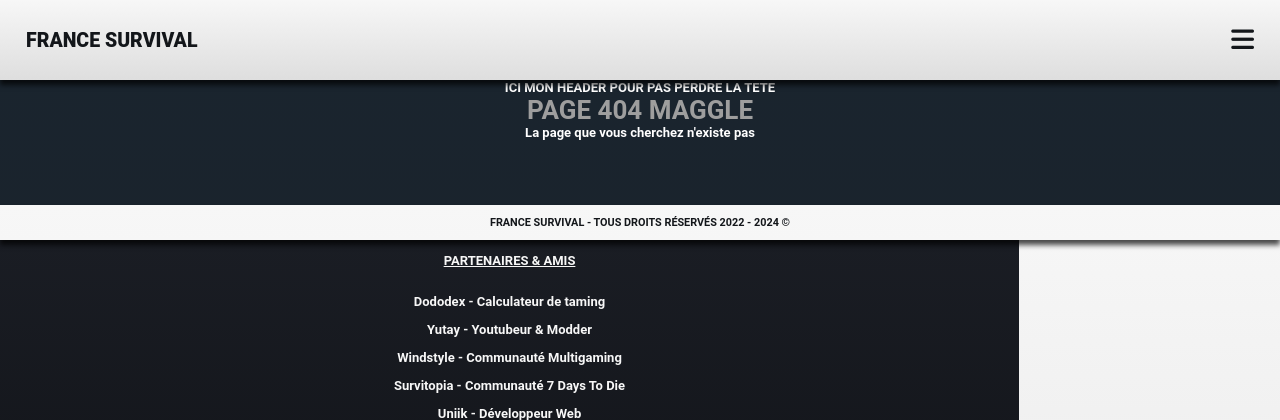
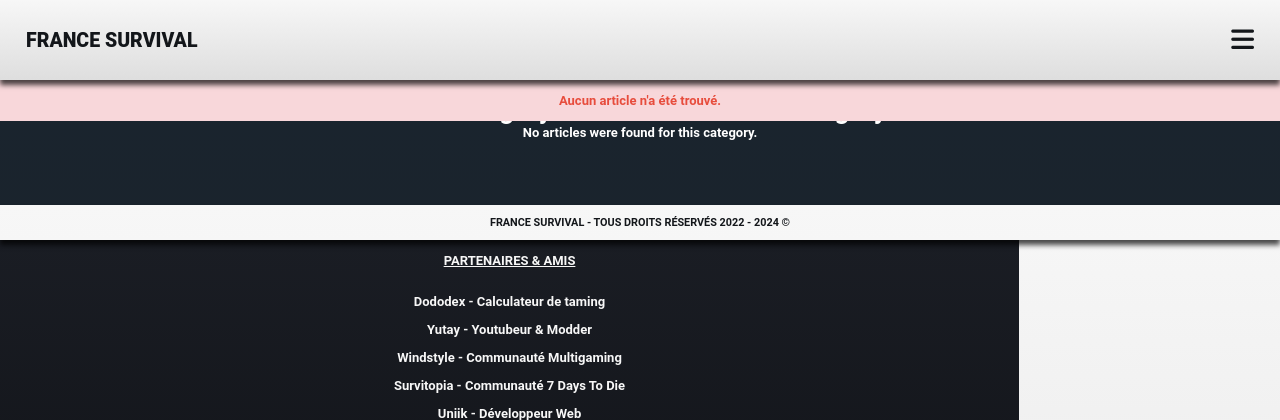
Before and after one commit to xamayca/PROJET-DE-FORMATION-PHP, a PHP site: page /actualites-ark-2 in a window 1280 px wide. Shown: the top 420 px of the page. Run offline with PHP 8.4, Linux system fonts and the light colour scheme; data comes from the database, SQL or seed files in the repository; both versions use the stored data as it was after the commit; tables that the repository leaves empty hold one stand-in row (values such as "Sample post"); some libraries are stand-ins or nearby versions.

Commit message:
creation article ok

```diff
--- a/controllers/ArticlesController.php
+++ b/controllers/ArticlesController.php
@@ -9,6 +9,7 @@ require_once '../utils/validate-image.php';
 
 class ArticlesController
 {
+    /** MÉTHODE POUR CRÉER UN ARTICLE */
     public function createArticle()
     {
         // INSTANCIATION DE LA CLASSES MessageManager POUR GERER LES MESSAGES //
@@ -30,6 +31,7 @@ class ArticlesController
 
             // VALIDATION DU TITRE DE L'ARTICLE //
             if (!empty($_POST['title'])) {
+                $title = $_POST['title'];
                 if (!preg_match($regexManager->getRegex('title'), $title)) {
                     $errors['title'] = $messageManager->getMessage('error', 'title_invalid');
                 } elseif (strlen($title) < 3) {
@@ -43,7 +45,8 @@ class ArticlesController
 
             // VALIDATION DU CONTENU DE L'ARTICLE //
             if (!empty($_POST['content'])) {
-                if (!preg_match($regexManager->getRegex('content'), $content)) {
+                $content = $_POST['content'];
+                if (preg_match($regexManager->getRegex('content'), $content)) {
                     $errors['content'] = $messageManager->getMessage('error', 'content_invalid');
                 } elseif (strlen($content) < 3) {
                     $errors['content'] = $messageManager->getMessage('error', 'content_minlength');
@@ -80,18 +83,57 @@ class ArticlesController
             // VALIDATION DE LA CATEGORIE DE L'ARTICLE //
             if (!empty($_POST['categories'])) {
                 $categoryId = $_POST['categories'];
-                $article->setId($categoryId);
-                if (!$article->checkCategoryExistById()) {
+                $article->setCategory($categoryId);
+                if ($article->checkCategoryExistById() === 0) {
                     $errors['categories'] = $messageManager->getMessage('error', 'categories_invalid');
                 }
             } else {
                 $errors['categories'] = $messageManager->getMessage('error', 'categories_required');
             }
+
+            if (empty($errors)) {
+                $article->setTitle($title);
+                $article->setContent($content);
+                $article->setCategory($categoryId);
+                $article->setAuthor($_SESSION['user']['id']);
+                $article->setPublicationDate(date('Y-m-d H:i:s'));
+                $result = $article->create();
+                if ($result) {
+                    $_SESSION['success'] = $messageManager->getMessage('success', 'article_created');
+                } else {
+                    $_SESSION['warning'] = $messageManager->getMessage('error', 'unexpected_error');
+                }
+            }
         }
+
+        $categories = $article->getCategoriesList();
+
         require_once '../views/elements/header.php';
         require_once '../views/pages/articles/create-article.php';
         require_once '../views/elements/footer.php';
+    }
 
-        var_dump($errors);
+    /** MÉTHODE POUR AFFICHER UN ARTICLE PAR SA CATEGORIE *//** MÉTHODE POUR AFFICHER UN ARTICLE PAR SA CATEGORIE */
+    public function displayArticlesByCategory($params)
+    {
+        $categoryId = $params[0];
+        $messageManager = new MessageManager();
+
+        $article = new Article();
+
+        $categories = $article->getCategoriesList();
+        $article->setCategory($categoryId);
+
+        // RECUPERE DES ARTICLES PAR CATEGORIE //
+        $articles = $article->getArticlesByCategory();
+
+        // SI PAS D'ARTICLES POUR CETTE CATEGORIE //
+        if (empty($articles)) {
+            $_SESSION['warning'] = $messageManager->getMessage('error', 'no_article_found');
+        }
+
+        require_once '../views/elements/header.php';
+        require_once '../views/pages/articles/display-articles.php';
+        require_once '../views/elements/footer.php';
     }
 }
--- a/models/article.php
+++ b/models/article.php
@@ -37,7 +37,7 @@ class Article
     }
 
     /** MÉTHODE POUR CRÉER UN ARTICLE */
-    public function create($userId)
+    public function create()
     {
         try {
             // PRÉPARE LA REQUETE //
@@ -53,7 +53,7 @@ class Article
             $req->bindValue(':id_articles_categories', $this->id_articles_categories, PDO::PARAM_INT);
 
             // EXECUTE LA REQUETE //
-            $req->execute();
+            return $req->execute();
         } catch (PDOException $e) {
             $this->handleDatabaseError($e);
             // ON ARRÊTE L'EXÉCUTION DU SCRIPT //
@@ -83,11 +83,53 @@ class Article
     {
         $sql = 'SELECT COUNT(*) FROM `gt3f5b_articles_categories` WHERE `id` = :id';
         $req = $this->pdo->prepare($sql);
-        $req->bindValue(':id', $this->id, PDO::PARAM_INT);
+        $req->bindValue(':id', $this->id_articles_categories, PDO::PARAM_INT);
         $req->execute();
         return $req->fetch(PDO::FETCH_COLUMN);
     }
 
+    /** MÉTHODE POUR RÉCUPÉRER LES ARTICLES PAR CATÉGORIE */
+    public function getArticlesByCategory()
+    {
+        try {
+            // PREPARATION DE LA REQUETE //
+            $sql = 'SELECT `gt3f5b_articles`.`id`, `title`,`content`,`views`,`cover`,`date`,`id_users`, `name`, `gt3f5b_users`.`username` AS author FROM `gt3f5b_articles`
+            INNER JOIN `gt3f5b_articles_categories` ON `id_articles_categories` = `gt3f5b_articles_categories`.`id`
+            INNER JOIN `gt3f5b_users` ON `gt3f5b_articles`.`id_users` = `gt3f5b_users`.`id`
+            WHERE `id_articles_categories` = :category';
+            $req = $this->pdo->prepare($sql);
+            $req->bindValue(':category', $this->id_articles_categories, PDO::PARAM_INT);
+            $req->execute();
+
+            // FETCH ALL RETOURNE UN TABLEAU CONTENANT TOUTES LES LIGNES DE LA TABLE //
+            return $req->fetchAll(PDO::FETCH_OBJ);
+        } catch (PDOException $e) {
+            $this->handleDatabaseError($e);
+            // ON ARRÊTE L'EXÉCUTION DU SCRIPT //
+            exit();
+        }
+    }
+
+    /** RECUPERE LE NOM DE L'AUTEUR DE L'ARTICLE */
+    public function getAuthorName()
+    {
+        try {
+            $sql = 'SELECT `username` FROM `gt3f5b_users` WHERE `id` = :id';
+            $req = $this->pdo->prepare($sql);
+            $req->bindValue(':id', $this->id_users, PDO::PARAM_INT);
+            $req->execute();
+            return $req->fetch(PDO::FETCH_COLUMN);
+        } catch (PDOException $e) {
+            $this->handleDatabaseError($e);
+            exit();
+        }
+    }
+
+    /** SETTER POUR LE NOM DE L'AUTEUR DE L'ARTICLE */
+    public function setAuthorName($username)
+    {
+        $this->username = $username;
+    }
 
     /** SETTER POUR ARTICLE ID */
     public function setId($id)
@@ -167,12 +209,6 @@ class Article
         $this->id_users = $userId;
     }
 
-    /** GETTER POUR ARTICLE ID USERS */
-    public function getAuthor()
-    {
-        return $this->id_users;
-    }
-
     /** SETTER POUR ARTICLE ID ARTICLES CATEGORIES */
     public function setCategory($category)
     {
@@ -185,4 +221,8 @@ class Article
         return $this->id_articles_categories;
     }
 
+    public function setPublicationDate(bool $date)
+    {
+        $this->date = $date;
+    }
 }
--- a/models/router.php
+++ b/models/router.php
@@ -5,12 +5,15 @@ class Router
     private array $routeMappings = [];
 
     /** AJOUTEZ UNE ROUTE AU ROUTEUR EN L'AJOUTANT AU TABLEAU DES ROUTES */
-    public function addRoute(string $uri, string $controllerName, string $methodName)
+    public function addRoute(string $uri, string $controllerName, string $methodName, array $params = [])
     {
         $this->routeMappings[$uri] = [
             'controller' => $controllerName,
-            'method' => $methodName
+            'method' => $methodName,
         ];
+        if(!empty($params)){
+            $this->routeMappings[$uri]['params'] = $params;
+        }
     }
 
     /** DETERMINE LE CONTROLLER ET LA METHOD A UTILISER EN FONCTION DE L'URI DEMANDER */
@@ -30,8 +33,18 @@ class Router
 
         // INSTANCIE LE CONTROLLER ET APPEL LA FONCTION DEMANDER //
         require_once __DIR__ . '/../controllers/' . $controllerName . 'Controller.php';
+
         $controllerInstance = $controllerName . 'Controller';
-        $controllerInstance = new $controllerInstance();
-        $controllerInstance->$methodName();
+
+        if(isset($this->routeMappings[$requestedUri]['params'])){
+            $params = $this->routeMappings[$requestedUri]['params'];
+            $controllerInstance = new $controllerInstance();
+            $controllerInstance->$methodName($params);
+            } else {
+            $controllerInstance = new $controllerInstance();
+            $controllerInstance->$methodName();
+        }
+
+
     }
 }
--- a/public/index.php
+++ b/public/index.php
@@ -21,7 +21,10 @@ $router->addRoute('/deconnexion', 'User', 'logout');
 $router->addRoute('/admin', 'Admin', 'adminPanel');
 
 // CREATION DES ROUTES POUR LES ARTICLES //
-$router->addRoute('/article', 'Articles', 'createArticle');
+$router->addRoute('/creer-un-article', 'Articles', 'createArticle');
+$router->addRoute('/actualites-communaute', 'Articles', 'displayArticlesByCategory', [1]);
+$router->addRoute('/actualites-ark-survival-ascended', 'Articles', 'displayArticlesByCategory', [2]);
+$router->addRoute('/actualites-ark-2', 'Articles', 'displayArticlesByCategory', [3]);
 
 // CREATION DES ROUTES POUR LE TEST //
 $router->addRoute('/php-test', 'Pages', 'testPhp');
--- a/utils/messages-manager.php
+++ b/utils/messages-manager.php
@@ -46,11 +46,12 @@ class MessageManager {
                 'content_invalid' => 'Le contenu de l\'article est invalide.',
                 'categories_required' => 'La catégorie de l\'article est requise.',
                 'categories_invalid' => 'La catégorie de l\'article est invalide.',
+                'categories_not_found' => 'La catégorie de l\'article n\'a pas été trouvée.',
                 'cover_invalid' => 'L\'image de couverture de l\'article est invalide.',
                 'cover_required' => 'L\'image de couverture de l\'article est requise.',
                 'cover_maxsize' => 'L\'image de couverture de l\'article ne doit pas dépasser 3 Mo.',
                 'cover_move_error' => 'Une erreur s\'est produite lors du téléchargement de l\'image de couverture de l\'article.',
-
+                'no_article_found' => 'Aucun article n\'a été trouvé.',
                 // ERREURS POUR LES IMAGES //
                 'image_not_uploaded' => 'L\'image n\'a pas été téléchargée.',
                 'image_invalid' => 'Le fichier n\'est pas une image valide.',
@@ -76,6 +77,7 @@ class MessageManager {
                 'password_updated' => 'Le mot de passe a été mis à jour avec succès.',
                 'avatar_updated' => 'L\'avatar a été mis à jour avec succès.',
                 'account_deleted' => 'Votre compte a été supprimé avec succès.',
+                'article_created' => 'L\'article a été créé avec succès.',
             ],
         ];
     }
--- a/views/elements/header.php
+++ b/views/elements/header.php
@@ -38,7 +38,7 @@
                             <img class="avatar" src="<?= htmlspecialchars(str_replace('../public', '',$_SESSION['user']['avatar'])); ?>" alt="Avatar de l'utilisateur">
                         <?php else: ?>
                             <!-- SINON, AFFICHEZ L'AVATAR PAR DÉFAUT -->
-                            <img class="avatar" src="assets/img/community/avatar-default.svg" alt="Avatar par défaut">
+                            <img class="avatar" src="../assets/img/community/avatar-default.svg" alt="Avatar par défaut">
                         <?php endif; ?>
                         <!-- AFFICHEZ LE NOM D'UTILISATEUR -->
                         <i class="fa-solid fa-chevron-down"></i><?= htmlspecialchars($_SESSION['user']['username']) ?>
@@ -77,13 +77,13 @@
                     </button>
                     <ul class="sub-items">
                         <li>
-                            <a href=""><img src="assets/img/navigation/icon-francesurvival.svg" class="game-logo" alt="ARK: France Survival logo">Communauté</a>
+                            <a href="/actualites-communaute"><img src="assets/img/navigation/icon-francesurvival.svg" class="game-logo" alt="ARK: France Survival logo">Communauté</a>
                         </li>
                         <li>
-                            <a href=""><img src="assets/img/navigation/icon-ASA.svg" class="game-logo" alt="ARK: Survival Ascended logo">ARK: Survival Ascended</a>
+                            <a href="/actualites-ark-survival-ascended"><img src="assets/img/navigation/icon-ASA.svg" class="game-logo" alt="ARK: Survival Ascended logo">ARK: Survival Ascended</a>
                         </li>
                         <li>
-                            <a href=""><img src="assets/img/navigation/icon-ARK2.svg" class="game-logo" alt="ARK: II logo">ARK: II</a>
+                            <a href="/actualites-ark-2"><img src="assets/img/navigation/icon-ARK2.svg" class="game-logo" alt="ARK: II logo">ARK: II</a>
                         </li>
                     </ul>
                 </li>
--- a/views/pages/account/profile.php
+++ b/views/pages/account/profile.php
@@ -28,7 +28,7 @@
                     <input type="file" id="user-avatar-input" name="avatar" accept="image/*"/>
             </div>
             <div class="form-btn-group">
-                <button type="submit" class="avatar_btn">
+                <button type="submit" id="avatar_btn">
                     Envoyer
                 </button>
                 <button id="avatar-back-btn" name="Retour au profil">
--- /dev/null
+++ b/views/pages/articles/display-articles.php
@@ -0,0 +1,16 @@
+<h1>Articles in the category: <?=  (!empty($articles)) ? $articles[0]->name : 'No Articles in this Category Available' ?></h1>
+
+<?php if (empty($articles)): ?>
+    <p>No articles were found for this category.</p>
+<?php else: ?>
+    <?php foreach ($articles as $article): ?>
+        <div class="article">
+            <h2><?= htmlspecialchars($article->title) ?></h2>
+            <div>
+                <img src="<?= htmlspecialchars($article->cover) ?>" alt="Article cover">
+            </div>
+            <p><?= htmlspecialchars($article->content) ?></p>
+            <p>Published on: <?= date('F j, Y', strtotime($article->date)) ?></p>
+        </div>
+    <?php endforeach; ?>
+<?php endif; ?>
```
Also changed, not shown: merise.sql (+7 -1 lines), views/pages/articles/create-article.php (+34 -16 lines), public/assets/css/styles.min.css, public/assets/js/main.js, public/assets/scss/_articles.scss (added), public/assets/scss/_user-profil.scss, public/assets/scss/styles.scss, 1 other file.
